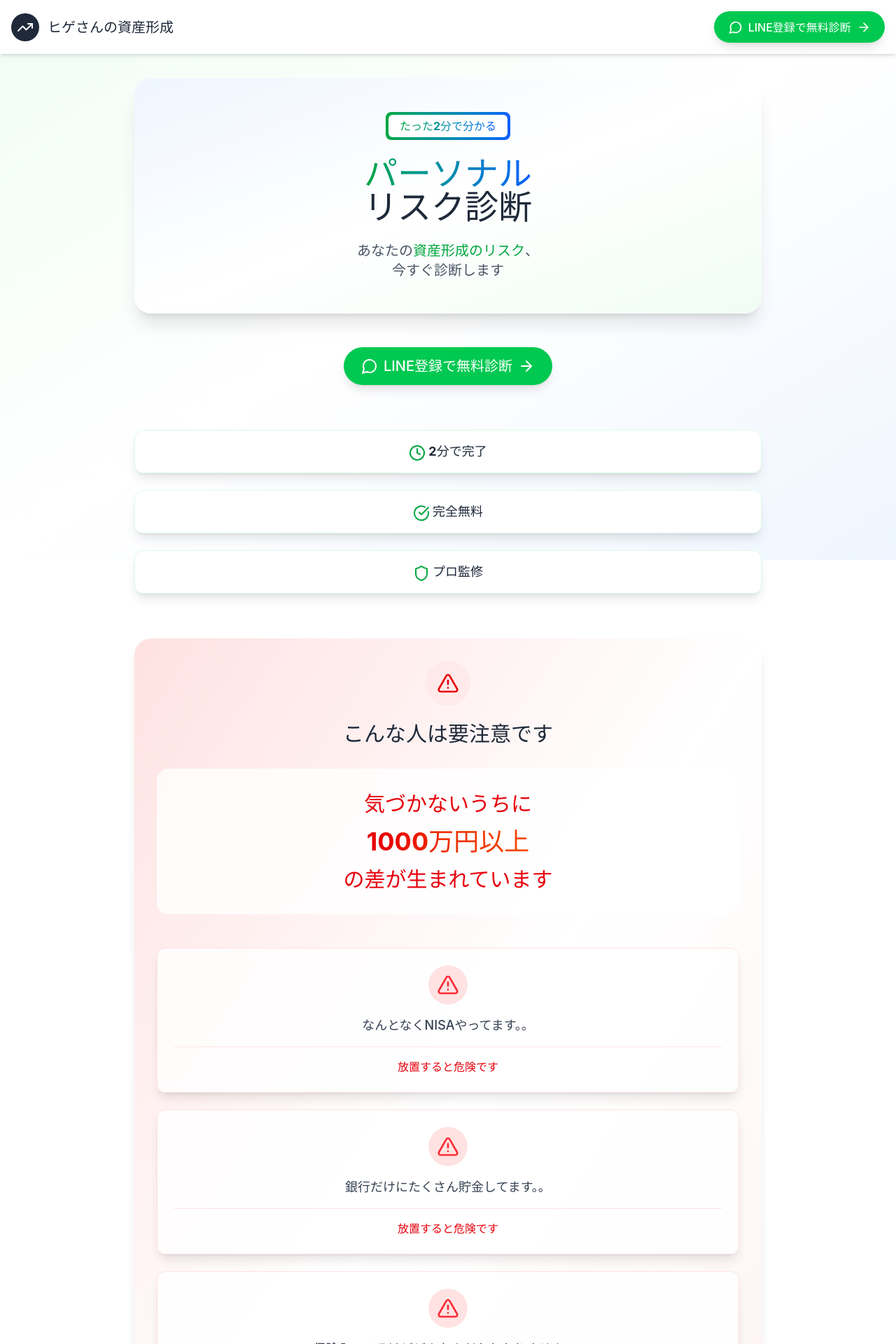
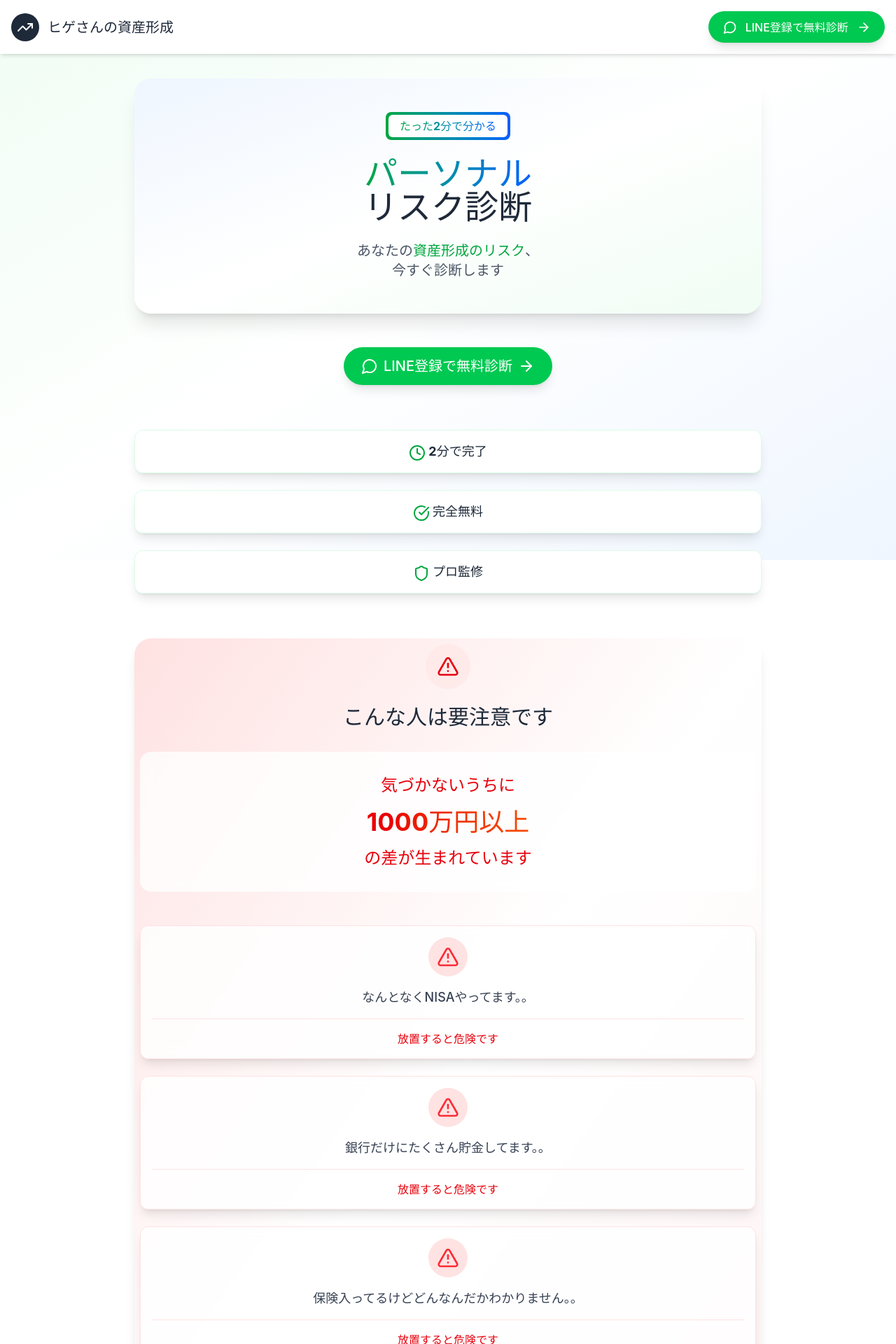
Before and after one commit to marky808/hige-LP, a React (Vite) app: page / in a window 1280 px wide. Shown: the top 1920 px of the page at 70% size. Built offline with nearby package versions, Linux system fonts and the light colour scheme.

Commit message:
line wrap enhancement

```diff
--- a/src/pages/EbookChapter3.jsx
+++ b/src/pages/EbookChapter3.jsx
@@ -210,7 +210,7 @@ const Chapter3 = () => {
                         target="_blank"
                         className="flex items-center text-center gap-x-2 !bg-[#00c300] hover:!bg-[#007700] !text-white !py-4 !px-8 !rounded-full shadow-lg !text-xl focus:!outline-none"
                     >
-                        無料個別相談はこちらからお気軽に！
+                        無料個別相談は<br className="md:hidden" />こちらからお気軽に！
                     </a>
 
                     <button
@@ -239,7 +239,7 @@ const Chapter3 = () => {
                 </div>
                 <footer className="text-center py-6 md:py-8 text-gray-600 text-sm">
                     <p className="text-base">
-                        ※本E-bookの無断転載・共有は禁止させていただきます。
+                        ※ 本 E-book の無断転載・共有は<br className="md:hidden" />禁止させていただきます。
                     </p>
                     <p className="text-base mt-6">
                         Copyright © 2025 All Rights Reserved.
--- a/src/pages/HigeLp.jsx
+++ b/src/pages/HigeLp.jsx
@@ -31,6 +31,79 @@ const LineButton = ({ className = "", size = "normal" }) => (
         <span>LINE登録で無料診断</span>
         <ArrowRight className={size === "large" ? "w-6 h-6" : "w-5 h-5"} />
     </button>
+);
+
+const LineButton2 = ({ className = "", size = "normal" }) => (
+    <button
+        className={`
+      flex items-center justify-center space-x-2
+      ${size === "large" ? "px-8 py-4 !text-xl" : "px-6 py-3 text-base"}
+      !bg-green-500 hover:bg-green-600
+      text-white font-bold !rounded-full
+      shadow-lg hover:shadow-xl
+      transform hover:scale-105
+      border-2 border-transparent hover:!border-green-500
+      focus:!outline-none
+      transition-all duration-300
+      ${className}
+    `}
+    >
+        <MessageCircle className={size === "large" ? "w-6 h-6" : "w-5 h-5"} />
+        <span className="px-1">LINE登録で<br className="md:hidden" />無料診断</span>
+        <ArrowRight className={size === "large" ? "w-6 h-6" : "w-5 h-5"} />
+    </button>
+);
+
+const WarnBox1 = ({ className = "" }) => (
+    <div
+        className="bg-white/80 backdrop-blur rounded-xl p-4 shadow-lg border border-red-100 transform hover:-translate-y-1 transition-transform"
+    >
+        <div className="w-14 h-14 bg-red-100 rounded-full flex items-center justify-center mx-auto mb-4">
+            <AlertTriangle className="w-8 h-8 text-red-500" />
+        </div>
+        <p className="text-gray-700 !text-lg md:text-xl text-center font-medium">
+            なんとなくNISAやってます。。
+        </p>
+        <div className="mt-4 pt-4 border-t border-red-100">
+            <p className="text-red-600 !text-base md:text-lg text-center font-bold">
+                放置すると危険です
+            </p>
+        </div>
+    </div>
+);
+const WarnBox2 = ({ className = "" }) => (
+    <div
+        className="bg-white/80 backdrop-blur rounded-xl p-4 shadow-lg border border-red-100 transform hover:-translate-y-1 transition-transform"
+    >
+        <div className="w-14 h-14 bg-red-100 rounded-full flex items-center justify-center mx-auto mb-4">
+            <AlertTriangle className="w-8 h-8 text-red-500" />
+        </div>
+        <p className="text-gray-700 !text-lg md:text-xl text-center font-medium">
+            銀行だけにたくさん貯金してます。。
+        </p>
+        <div className="mt-4 pt-4 border-t border-red-100">
+            <p className="text-red-600 !text-base md:text-lg text-center font-bold">
+                放置すると危険です
+            </p>
+        </div>
+    </div>
+);
+const WarnBox3 = ({ className = "" }) => (
+    <div
+        className="bg-white/80 backdrop-blur rounded-xl p-4 shadow-lg border border-red-100 transform hover:-translate-y-1 transition-transform"
+    >
+        <div className="w-14 h-14 bg-red-100 rounded-full flex items-center justify-center mx-auto mb-4">
+            <AlertTriangle className="w-8 h-8 text-red-500" />
+        </div>
+        <p className="text-gray-700 !text-lg md:text-xl text-center font-medium">
+            保険入ってるけどどんなんだか<br className="md:hidden" />わかりません。。
+        </p>
+        <div className="mt-4 pt-4 border-t border-red-100">
+            <p className="text-red-600 !text-base md:text-lg text-center font-bold">
+                放置すると危険です
+            </p>
+        </div>
+    </div>
 );
 
 const HigeLp = () => {
@@ -88,17 +161,17 @@ const HigeLp = () => {
                             <div className="w-10 h-10 bg-gray-800 rounded-full flex items-center justify-center">
                                 <TrendingUp className="w-6 h-6 text-white" />
                             </div>
-                            <h1 className="!text-xl font-bold text-gray-800">
-                                ヒゲさんの資産形成
+                            <h1 className="!text-base md:!text-xl font-bold text-gray-800">
+                                ヒゲさんの<br className="md:hidden" />資産形成
                             </h1>
                         </div>
-                        <LineButton />
+                        <LineButton2 className="!text-sm md:!text-base" />
                     </div>
                 </div>
             </header>
 
             <main>
-                <section className="relative pt-28 pb-16 px-4">
+                <section className="relative pt-28 pb-16 px-2">
                     <div className="container mx-auto max-w-4xl">
                         <div
                             className={`transition-all duration-1000 transform ${
@@ -158,7 +231,7 @@ const HigeLp = () => {
                                 ))}
                             </div>
 
-                            <div className="bg-gradient-to-br from-red-100 via-white to-red-50 rounded-3xl shadow-lg p-8 mb-16">
+                            <div className="bg-gradient-to-br from-red-100 via-white to-red-50 rounded-3xl shadow-lg p-2 mb-16">
                                 <div className="relative">
                                     <div className="text-center mb-12">
                                         <div className="inline-block bg-red-100/50 backdrop-blur p-4 rounded-full mb-4">
@@ -168,7 +241,7 @@ const HigeLp = () => {
                                             こんな人は要注意です
                                         </h3>
                                         <div className="bg-white/80 backdrop-blur rounded-2xl p-8 max-w-4xl mx-auto">
-                                            <p className="!text-3xl md:text-4xl text-red-600 font-bold">
+                                            <p className="!text-2xl md:text-4xl text-red-600 font-bold">
                                                 気づかないうちに
                                                 <br />
                                                 <span className="!text-4xl md:text-5xl inline-block my-4 bg-gradient-to-r from-red-600 to-orange-600 text-transparent bg-clip-text">
@@ -181,7 +254,7 @@ const HigeLp = () => {
                                     </div>
 
                                     <div className="grid md:grid-cols-1 gap-6">
-                                        {warningPoints.map((point, index) => (
+                                        {/* {warningPoints.map((point, index) => (
                                             <div
                                                 key={index}
                                                 className="bg-white/80 backdrop-blur rounded-xl p-6 shadow-lg border border-red-100 transform hover:-translate-y-1 transition-transform"
@@ -198,14 +271,17 @@ const HigeLp = () => {
                                                     </p>
                                                 </div>
                                             </div>
-                                        ))}
+                                        ))} */}
+                                        <WarnBox1 className="" />
+                                        <WarnBox2 className="" />
+                                        <WarnBox3 className="" />
                                     </div>
 
                                     <div className="mt-12 text-center">
                                         <div className="inline-block bg-white/90 backdrop-blur rounded-xl p-6 shadow-lg border border-red-100">
                                             <p className="!text-xl md:text-2xl text-red-600 font-bold flex items-center">
                                                 <AlertTriangle className="w-8 h-8 mr-3" />
-                                                お金を無駄にしているかもしれません！
+                                                お金を無駄にしている<br className="md:hidden" />かもしれません！
                                             </p>
                                         </div>
                                     </div>
@@ -220,7 +296,7 @@ const HigeLp = () => {
                             </div>
 
                             {/* Benefits Section */}
-                            <div className="bg-white rounded-3xl shadow-lg p-8 mb-16">
+                            <div className="bg-white rounded-3xl shadow-lg p-2 mb-16">
                                 <div className="text-center mb-12">
                                     <div className="inline-block bg-green-100 text-green-600 px-6 py-2 rounded-full text-sm font-semibold mb-4">
                                         <MessageCircle className="w-5 h-5 inline-block mr-2" />
@@ -233,7 +309,7 @@ const HigeLp = () => {
                                             3つの無料特典
                                         </span>
                                     </h3>
-                                    <p className="!text-xl text-gray-600">
+                                    <p className="!text-base text-gray-600">
                                         LINE登録後、すぐにご利用いただけます
                                     </p>
                                 </div>
@@ -247,7 +323,7 @@ const HigeLp = () => {
                                             パーソナルリスク診断
                                         </h4>
                                         <p className="text-gray-600 text-center mb-4">
-                                            現在のあなたの潜在的なリスクを診断できます
+                                            現在のあなたの潜在的なリスクを<br className="md:hidden" />診断できます
                                         </p>
                                         <div className="bg-white/80 rounded-lg p-3 text-center">
                                             <p className="text-green-600 font-bold">
@@ -264,7 +340,7 @@ const HigeLp = () => {
                                             パーソナルタイプ診断
                                         </h4>
                                         <p className="text-gray-600 text-center mb-4">
-                                            あなたに最も適した資産形成を知ることができます
+                                            あなたに最も適した資産形成を<br className="md:hidden" />知ることができます
                                         </p>
                                         <div className="bg-white/80 rounded-lg p-3 text-center">
                                             <p className="text-green-600 font-bold">
@@ -309,7 +385,7 @@ const HigeLp = () => {
                                 </div>
                             </div>
 
-                            <div className="bg-white rounded-3xl shadow-lg p-8 mb-16">
+                            <div className="bg-white rounded-3xl shadow-lg p-2 mb-16">
                                 <div className="text-center mb-8">
                                     <h3 className="text-2xl font-bold text-gray-800">
                                         よくある質問
@@ -319,7 +395,7 @@ const HigeLp = () => {
                                     {faqs.map((faq, index) => (
                                         <div
                                             key={index}
-                                            className="bg-gray-50 rounded-lg p-6"
+                                            className="bg-gray-50 rounded-lg p-4"
                                         >
                                             <div className="flex items-start mb-3">
                                                 <HelpCircle className="w-6 h-6 text-green-600 mr-3 flex-shrink-0" />
--- a/src/pages/PersonalRisk.jsx
+++ b/src/pages/PersonalRisk.jsx
@@ -19,7 +19,7 @@ const PersonalRisk = () => {
           className="bg-gradient-to-r from-[#00c300] to-[#009900] text-white text-center !py-[40px] !px-6 animated"
           style={{ animationDelay: "0.2s" }}
         >
-          <p className="text-4xl font-bold mb-6">パーソナルリスク診断</p>
+          <p className="text-4xl font-bold mb-6">パーソナルリスク<br className="md:hidden" />診断</p>
           <p className="text-lg">あなたの未来を守るための第一歩</p>
         </header>
         {/* Main Content */}
@@ -55,13 +55,13 @@ const PersonalRisk = () => {
           </div>
 
           <p className="text-gray-700 my-[60px]">
-            今すぐあなたのキャッシュフローのリスクをチェックし、将来の不安要素を解消しましょう。
+            今すぐあなたのキャッシュフローの<br />リスクをチェックし、<br />将来の不安要素を解消しましょう。
           </p>
 
           {/* CTA Button */}
           <button
             onClick={() => navigate("/personal-risk/quiz")}
-            className="!bg-[#00c300]  text-white font-semibold !py-4 !px-8 !rounded-full shadow-lg hover:!bg-[#009900] hover:!border-[#007700] transition-all focus:!outline-none animated"
+            className="!bg-[#00c300]  text-white font-semibold !py-4 !px-16 !rounded-full shadow-lg hover:!bg-[#009900] hover:!border-[#007700] transition-all focus:!outline-none animated"
             style={{ animationDelay: "0.6s" }}
           >
             診断を始める
```
Also changed, not shown: src/pages/PersonalType.jsx (+5 -5 lines).
